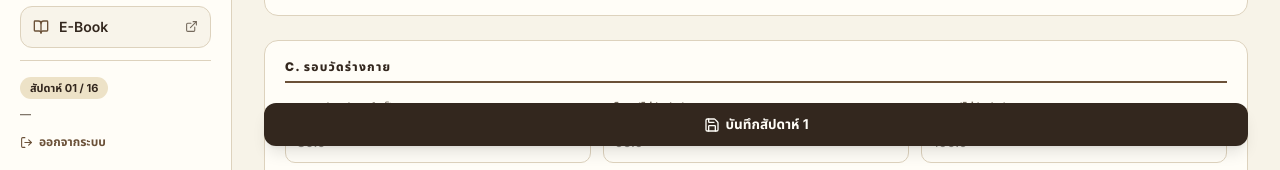
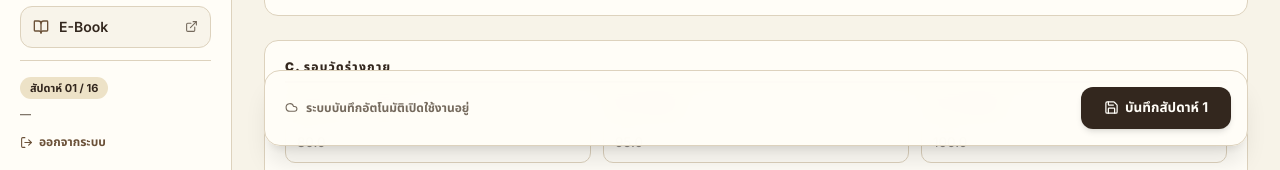
Before and after one commit to Blacklstx/DIAMONDMASS, a Next.js app: page /checkin/1 in a window 1280 px wide. Shown: the part 630-800 px from the top of the page. Built offline with nearby package versions, Linux system fonts and the light colour scheme; no server answers.

Commit message:
feat: add auto-save and explicit save button with real-time status in checkin page

```diff
--- a/src/app/(dashboard)/checkin/[week]/page.tsx
+++ b/src/app/(dashboard)/checkin/[week]/page.tsx
@@ -1,6 +1,6 @@
 'use client';
 
-import React, { useState, useEffect } from 'react';
+import React, { useState, useEffect, useRef } from 'react';
 import { useRouter, useParams } from 'next/navigation';
 import { useAuth } from '@/context/AuthContext';
 import { useLanguage } from '@/context/LanguageContext';
@@ -15,6 +15,9 @@ import {
   ChevronRight,
   Save,
   Check,
+  CheckCircle2,
+  Loader2,
+  Cloud,
 } from 'lucide-react';
 
 export default function CheckinPage() {
@@ -23,12 +26,11 @@ export default function CheckinPage() {
   const weekNum = Math.min(16, Math.max(1, parseInt(weekParam, 10) || 1));
 
   const { user, profile, checkins, currentWeek, refreshCheckins, getWeekStatus } = useAuth();
-  const { t } = useLanguage();
+  const { t, language } = useLanguage();
   const router = useRouter();
   const supabase = createClient();
 
   // Active checkin data state
-  const existingCheckin = checkins.find((c) => c.week === weekNum);
   const [data, setData] = useState<CheckinData>({});
   const [activeDayKey, setActiveDayKey] = useState<string>('day1');
   const [signedPhotoUrls, setSignedPhotoUrls] = useState<Record<string, string>>({});
@@ -36,10 +38,37 @@ export default function CheckinPage() {
   const [saving, setSaving] = useState(false);
   const [toastMsg, setToastMsg] = useState('');
 
-  // Initialize form state from database
+  // Auto-save state and refs
+  type AutoSaveStatus = 'idle' | 'unsaved' | 'saving' | 'saved' | 'error';
+  const [autoSaveStatus, setAutoSaveStatus] = useState<AutoSaveStatus>('idle');
+  const [lastSavedTime, setLastSavedTime] = useState<string | null>(null);
+
+  const dataRef = useRef<CheckinData>(data);
+  dataRef.current = data;
+
+  const weekNumRef = useRef<number>(weekNum);
+  weekNumRef.current = weekNum;
+
+  const isSavingRef = useRef<boolean>(false);
+  const isUserDirtyRef = useRef<boolean>(false);
+  const ignoreNextDataChangeRef = useRef<boolean>(true);
+  const autoSaveTimerRef = useRef<NodeJS.Timeout | null>(null);
+  const isLoadedForWeekRef = useRef<number | null>(null);
+
+  // Initialize form state from database when weekNum changes
   useEffect(() => {
-    if (existingCheckin?.data) {
-      setData(existingCheckin.data);
+    if (autoSaveTimerRef.current) {
+      clearTimeout(autoSaveTimerRef.current);
+      autoSaveTimerRef.current = null;
+    }
+    isUserDirtyRef.current = false;
+    setAutoSaveStatus('idle');
+    setLastSavedTime(null);
+    ignoreNextDataChangeRef.current = true;
+
+    const existing = checkins.find((c) => c.week === weekNum);
+    if (existing?.data) {
+      setData(existing.data);
     } else {
       setData({
         days: {
@@ -55,7 +84,57 @@ export default function CheckinPage() {
         photos: {},
       });
     }
-  }, [existingCheckin, weekNum]);
+    isLoadedForWeekRef.current = weekNum;
+  }, [weekNum]);
+
+  // If checkins arrive after initial mount and user has not typed yet
+  useEffect(() => {
+    if (!isUserDirtyRef.current && isLoadedForWeekRef.current === weekNum) {
+      const existing = checkins.find((c) => c.week === weekNum);
+      if (existing?.data) {
+        ignoreNextDataChangeRef.current = true;
+        setData(existing.data);
+      }
+    }
+  }, [checkins, weekNum]);
+
+  // Auto-save debounced effect on data changes
+  useEffect(() => {
+    if (ignoreNextDataChangeRef.current) {
+      ignoreNextDataChangeRef.current = false;
+      return;
+    }
+    if (!user) return;
+
+    isUserDirtyRef.current = true;
+    setAutoSaveStatus('unsaved');
+
+    if (autoSaveTimerRef.current) {
+      clearTimeout(autoSaveTimerRef.current);
+    }
+
+    autoSaveTimerRef.current = setTimeout(() => {
+      executeSave(dataRef.current, true);
+    }, 1200);
+
+    return () => {
+      if (autoSaveTimerRef.current) {
+        clearTimeout(autoSaveTimerRef.current);
+      }
+    };
+  }, [data, user]);
+
+  // Warning before unloading if unsaved changes exist
+  useEffect(() => {
+    const handleBeforeUnload = (e: BeforeUnloadEvent) => {
+      if (isUserDirtyRef.current) {
+        e.preventDefault();
+        e.returnValue = '';
+      }
+    };
+    window.addEventListener('beforeunload', handleBeforeUnload);
+    return () => window.removeEventListener('beforeunload', handleBeforeUnload);
+  }, []);
 
   // Load signed URLs for photos from Supabase Storage
   useEffect(() => {
@@ -104,6 +183,7 @@ export default function CheckinPage() {
 
       const newPhotos = { ...(data.photos || {}), [view]: true };
       const updatedData = { ...data, photos: newPhotos };
+      ignoreNextDataChangeRef.current = true;
       setData(updatedData);
 
       // Persist to checkins table
@@ -124,6 +204,11 @@ export default function CheckinPage() {
       } catch (tableErr) {
         console.warn('checkin_photos table update ignored:', tableErr);
       }
+
+      const now = new Date();
+      setLastSavedTime(now.toLocaleTimeString([], { hour: '2-digit', minute: '2-digit', second: '2-digit' }));
+      setAutoSaveStatus('saved');
+      isUserDirtyRef.current = false;
 
       await refreshCheckins();
       showToast(t('toast_photo_saved'));
@@ -147,6 +232,7 @@ export default function CheckinPage() {
       const newPhotos = { ...(data.photos || {}) };
       delete newPhotos[view];
       const updatedData = { ...data, photos: newPhotos };
+      ignoreNextDataChangeRef.current = true;
       setData(updatedData);
 
       setSignedPhotoUrls((prev) => {
@@ -172,6 +258,11 @@ export default function CheckinPage() {
       } catch (tableErr) {
         console.warn('checkin_photos table update ignored:', tableErr);
       }
+
+      const now = new Date();
+      setLastSavedTime(now.toLocaleTimeString([], { hour: '2-digit', minute: '2-digit', second: '2-digit' }));
+      setAutoSaveStatus('saved');
+      isUserDirtyRef.current = false;
 
       await refreshCheckins();
       showToast(t('toast_photo_removed'));
@@ -227,29 +318,75 @@ export default function CheckinPage() {
     }));
   };
 
-  // Save full check-in
-  const handleSave = async (e: React.FormEvent) => {
-    e.preventDefault();
+  // Core save executor for auto-save and manual save
+  const executeSave = async (dataToSave: CheckinData, isAuto: boolean = false) => {
     if (!user) return;
+    if (isSavingRef.current) return;
+    isSavingRef.current = true;
+
+    if (isAuto) {
+      setAutoSaveStatus('saving');
+    } else {
       setSaving(true);
+      setAutoSaveStatus('saving');
+    }
 
     try {
+      const targetWeek = weekNumRef.current;
       const { error } = await supabase.from('checkins').upsert({
         user_id: user.id,
-        week: weekNum,
-        data,
+        week: targetWeek,
+        data: dataToSave,
       }, { onConflict: 'user_id,week' });
 
       if (error) throw error;
 
-      await refreshCheckins();
-      showToast(t('toast_week_saved', weekNum));
+      const now = new Date();
+      const timeStr = now.toLocaleTimeString([], { hour: '2-digit', minute: '2-digit', second: '2-digit' });
+      setLastSavedTime(timeStr);
+      setAutoSaveStatus('saved');
+      isUserDirtyRef.current = false;
+
+      refreshCheckins();
+
+      if (!isAuto) {
+        showToast(t('toast_week_saved', targetWeek));
+      }
     } catch (err: any) {
-      console.error(err);
+      console.error('Save checkin error:', err);
+      setAutoSaveStatus('error');
+      if (!isAuto) {
         showToast(t('toast_save_failed'));
+      }
     } finally {
+      isSavingRef.current = false;
+      if (!isAuto) {
         setSaving(false);
       }
+    }
+  };
+
+  // Explicit manual save triggered by the Save Button
+  const handleSave = async (e: React.FormEvent) => {
+    e.preventDefault();
+    if (autoSaveTimerRef.current) {
+      clearTimeout(autoSaveTimerRef.current);
+      autoSaveTimerRef.current = null;
+    }
+    await executeSave(dataRef.current, false);
+  };
+
+  // Safe week transition (flushes pending autosave before changing week)
+  const handleWeekChange = async (targetWeek: number) => {
+    if (targetWeek === weekNum) return;
+    if (autoSaveTimerRef.current) {
+      clearTimeout(autoSaveTimerRef.current);
+      autoSaveTimerRef.current = null;
+    }
+    if (isUserDirtyRef.current) {
+      await executeSave(dataRef.current, true);
+    }
+    router.push(`/checkin/${targetWeek}`);
   };
 
   const dayLabels = [
@@ -274,9 +411,35 @@ export default function CheckinPage() {
       {/* Week Selector Bar */}
       <div className="flex flex-col sm:flex-row sm:items-center sm:justify-between gap-3">
         <div>
+          <div className="flex items-center gap-2.5 flex-wrap">
             <h1 className="text-2xl font-black text-[var(--brown-dark)]">
               {t('checkin_title')}
             </h1>
+            {/* Auto-save status badge */}
+            {autoSaveStatus === 'saving' && (
+              <span className="inline-flex items-center gap-1.5 px-2.5 py-0.5 rounded-full text-[10px] font-bold bg-amber-500/10 text-[var(--brown-dark)] border border-amber-500/30">
+                <Loader2 size={11} className="animate-spin text-[var(--brown)]" />
+                <span>{t('autosave_saving')}</span>
+              </span>
+            )}
+            {autoSaveStatus === 'saved' && (
+              <span className="inline-flex items-center gap-1.5 px-2.5 py-0.5 rounded-full text-[10px] font-bold bg-emerald-500/10 text-emerald-700 border border-emerald-500/30">
+                <CheckCircle2 size={11} className="text-emerald-600" />
+                <span>{t('autosave_saved')}</span>
+              </span>
+            )}
+            {autoSaveStatus === 'unsaved' && (
+              <span className="inline-flex items-center gap-1.5 px-2.5 py-0.5 rounded-full text-[10px] font-bold bg-amber-500/10 text-amber-700 border border-amber-500/30">
+                <span className="h-1.5 w-1.5 rounded-full bg-amber-500 animate-pulse" />
+                <span>{t('autosave_unsaved')}</span>
+              </span>
+            )}
+            {autoSaveStatus === 'error' && (
+              <span className="inline-flex items-center gap-1.5 px-2.5 py-0.5 rounded-full text-[10px] font-bold bg-rose-500/10 text-rose-700 border border-rose-500/30">
+                <span>{t('autosave_error')}</span>
+              </span>
+            )}
+          </div>
           <p className="text-xs font-bold text-[var(--muted)]">
             {t('checkin_sub', weekNum)}
           </p>
@@ -287,15 +450,15 @@ export default function CheckinPage() {
           <button
             type="button"
             disabled={weekNum <= 1}
-            onClick={() => router.push(`/checkin/${weekNum - 1}`)}
-            className="btn secondary small disabled:opacity-30"
+            onClick={() => handleWeekChange(weekNum - 1)}
+            className="btn secondary small disabled:opacity-30 cursor-pointer"
           >
             <ChevronLeft size={14} />
           </button>
           <select
             value={weekNum}
-            onChange={(e) => router.push(`/checkin/${e.target.value}`)}
-            className="rounded-lg border border-[var(--border)] bg-[var(--paper-light)] px-3 py-1.5 text-xs font-black text-[var(--brown-dark)] outline-none"
+            onChange={(e) => handleWeekChange(Number(e.target.value))}
+            className="rounded-lg border border-[var(--border)] bg-[var(--paper-light)] px-3 py-1.5 text-xs font-black text-[var(--brown-dark)] outline-none cursor-pointer"
           >
             {Array.from({ length: 16 }, (_, i) => i + 1).map((w) => (
               <option key={w} value={w}>
@@ -306,8 +469,8 @@ export default function CheckinPage() {
           <button
             type="button"
             disabled={weekNum >= 16}
-            onClick={() => router.push(`/checkin/${weekNum + 1}`)}
-            className="btn secondary small disabled:opacity-30"
+            onClick={() => handleWeekChange(weekNum + 1)}
+            className="btn secondary small disabled:opacity-30 cursor-pointer"
           >
             <ChevronRight size={14} />
           </button>
@@ -780,16 +943,69 @@ export default function CheckinPage() {
             </div>
           </div>
 
-          {/* Save Button */}
+          {/* Save & Auto-save Action Bar */}
           <div className="sticky bottom-16 sm:bottom-6 z-20">
+            <div className="rounded-2xl border border-[var(--border)] bg-[var(--paper-light)]/95 backdrop-blur-md p-3 sm:p-4 shadow-xl flex flex-col sm:flex-row items-center justify-between gap-3">
+              <div className="flex items-center gap-2 text-xs font-bold w-full sm:w-auto justify-center sm:justify-start">
+                {autoSaveStatus === 'saving' && (
+                  <span className="flex items-center gap-2 text-[var(--brown-dark)] bg-amber-500/10 px-3.5 py-1.5 rounded-full border border-amber-500/30">
+                    <Loader2 size={13} className="animate-spin text-[var(--brown)]" />
+                    <span>{t('autosave_saving')}</span>
+                  </span>
+                )}
+                {autoSaveStatus === 'saved' && (
+                  <span className="flex items-center gap-2 text-emerald-700 bg-emerald-500/10 px-3.5 py-1.5 rounded-full border border-emerald-500/30">
+                    <CheckCircle2 size={13} className="text-emerald-600" />
+                    <span>{t('autosave_saved')}{lastSavedTime ? ` (${lastSavedTime})` : ''}</span>
+                  </span>
+                )}
+                {autoSaveStatus === 'unsaved' && (
+                  <span className="flex items-center gap-2 text-amber-700 bg-amber-500/10 px-3.5 py-1.5 rounded-full border border-amber-500/30">
+                    <span className="h-2 w-2 rounded-full bg-amber-500 animate-pulse" />
+                    <span>{t('autosave_unsaved')}</span>
+                  </span>
+                )}
+                {autoSaveStatus === 'error' && (
+                  <span className="flex items-center gap-2 text-rose-700 bg-rose-500/10 px-3.5 py-1.5 rounded-full border border-rose-500/30">
+                    <span>{t('autosave_error')}</span>
+                  </span>
+                )}
+                {autoSaveStatus === 'idle' && (
+                  <span className="flex items-center gap-2 text-[var(--muted)] px-1 py-1">
+                    {lastSavedTime ? (
+                      <>
+                        <CheckCircle2 size={13} className="text-emerald-600" />
+                        <span>{t('autosave_saved')} ({lastSavedTime})</span>
+                      </>
+                    ) : (
+                      <>
+                        <Cloud size={13} className="text-[var(--muted)]" />
+                        <span>{language === 'th' ? 'ระบบบันทึกอัตโนมัติเปิดใช้งานอยู่' : 'Auto-save is active'}</span>
+                      </>
+                    )}
+                  </span>
+                )}
+              </div>
+
+              {/* Explicit Save Button */}
               <button
                 type="submit"
-              disabled={saving}
-              className="btn primary w-full shadow-lg flex items-center justify-center gap-2 py-3 text-sm"
+                disabled={saving || isSavingRef.current}
+                className="btn primary w-full sm:w-auto shadow-md flex items-center justify-center gap-2 px-6 py-2.5 text-xs font-black cursor-pointer shrink-0"
               >
-              <Save size={16} />
-              <span>{saving ? '...' : t('saveWeek', weekNum)}</span>
+                {saving ? (
+                  <>
+                    <Loader2 size={15} className="animate-spin" />
+                    <span>{language === 'th' ? 'กำลังบันทึก...' : 'Saving...'}</span>
+                  </>
+                ) : (
+                  <>
+                    <Save size={15} />
+                    <span>{t('saveWeek', weekNum)}</span>
+                  </>
+                )}
               </button>
+            </div>
           </div>
         </form>
     </div>
--- a/src/lib/i18n.ts
+++ b/src/lib/i18n.ts
@@ -61,6 +61,11 @@ export const I18N = {
     saveWeek: (n: number | string) => `SAVE WEEK ${n}`, toast_uploading: 'Uploading photo…', toast_photo_saved: 'Photo saved',
     toast_upload_failed: 'Upload failed', toast_photo_removed: 'Photo removed', toast_delete_failed: 'Could not delete',
     toast_week_saved: (n: number | string) => `Week ${n} saved`,
+    autosave_saving: 'Saving...',
+    autosave_saved: 'Auto-saved',
+    autosave_unsaved: 'Unsaved changes',
+    autosave_error: 'Auto-save failed',
+    last_saved_at: (time: string) => `Saved at ${time}`,
     photos_title: 'Progress Photos', photos_sub: 'Week 1 → Week 16', weekLbl: (n: number | string) => `WEEK ${n}`,
     compare_title: 'Compare Progress', compare_sub: 'Before / After',
     fromWeek: 'FROM WEEK', toWeek: 'TO WEEK', view: 'VIEW', hideNumbers: 'Hide Numbers',
@@ -159,6 +164,11 @@ export const I18N = {
     saveWeek: (n: number | string) => `บันทึกสัปดาห์ ${n}`, toast_uploading: 'กำลังอัปโหลดรูป…', toast_photo_saved: 'บันทึกรูปแล้ว',
     toast_upload_failed: 'อัปโหลดไม่สำเร็จ', toast_photo_removed: 'ลบรูปแล้ว', toast_delete_failed: 'ลบไม่สำเร็จ',
     toast_week_saved: (n: number | string) => `บันทึกสัปดาห์ ${n} แล้ว`,
+    autosave_saving: 'กำลังบันทึกอัตโนมัติ...',
+    autosave_saved: 'บันทึกอัตโนมัติแล้ว',
+    autosave_unsaved: 'มีข้อมูลที่ยังไม่ได้บันทึก',
+    autosave_error: 'บันทึกอัตโนมัติไม่สำเร็จ',
+    last_saved_at: (time: string) => `บันทึกเมื่อ ${time}`,
     photos_title: 'รูปถ่ายความคืบหน้า', photos_sub: 'สัปดาห์ 1 → สัปดาห์ 16', weekLbl: (n: number | string) => `สัปดาห์ ${n}`,
     compare_title: 'เปรียบเทียบความคืบหน้า', compare_sub: 'ก่อน / หลัง',
     fromWeek: 'จากสัปดาห์', toWeek: 'ถึงสัปดาห์', view: 'มุมมอง', hideNumbers: 'ซ่อนตัวเลข',
```
Lines whose indentation alone changed are shown as unchanged.
